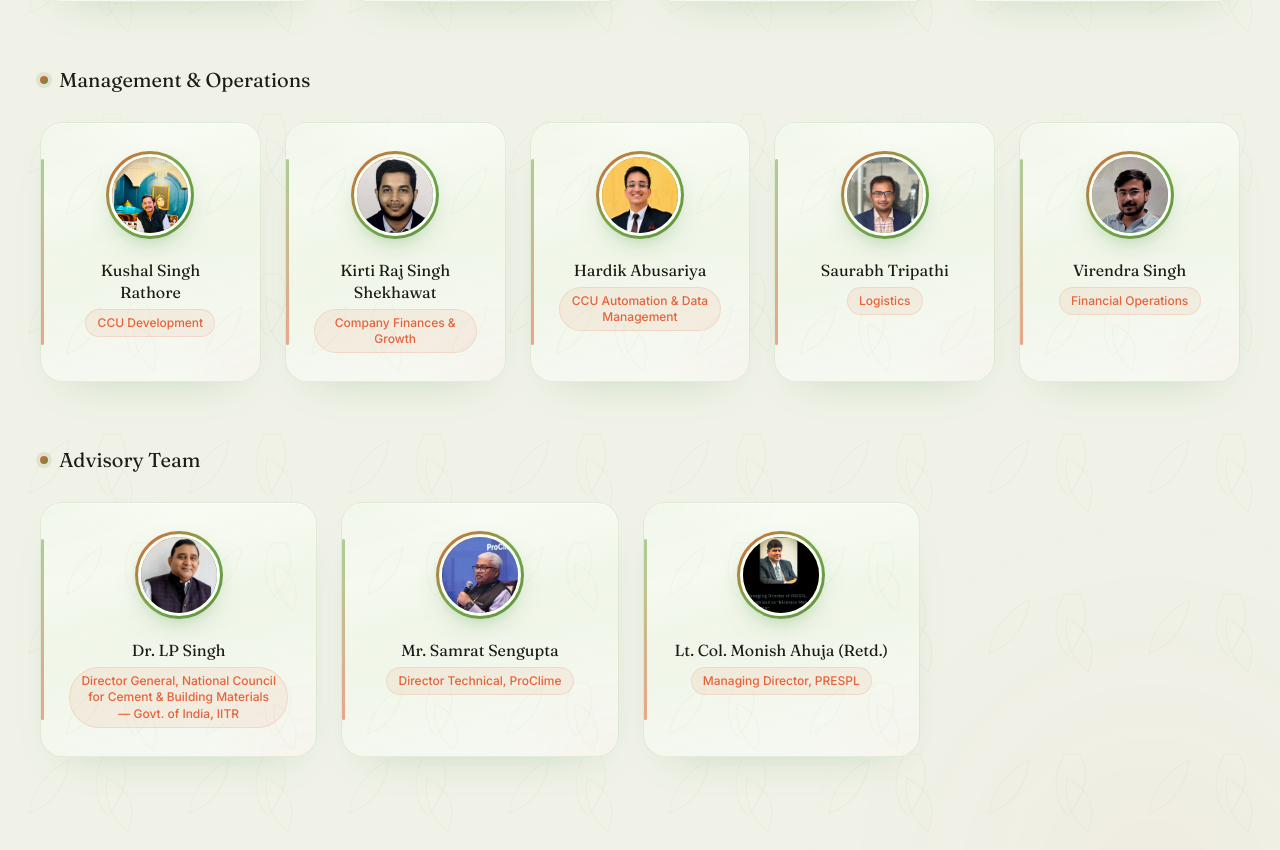
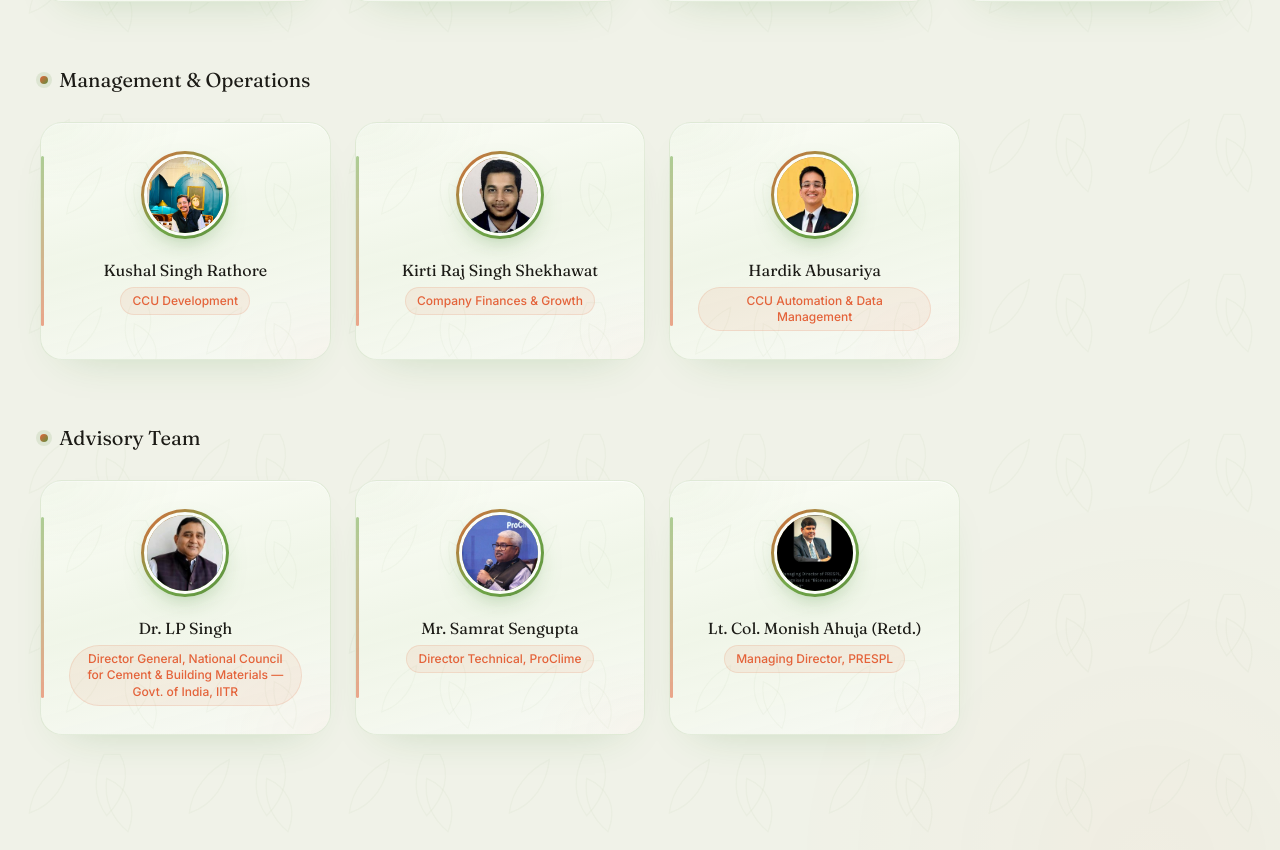
Before and after one commit to kushalrathore6376-debug/Next-Frontend, a Next.js app: page /about in a window 1280 px wide. Shown: the part 3122-3972 px from the top of the page. Built offline with nearby package versions, Linux system fonts and the light colour scheme; no server answers.

Commit message:
some ppl remove from team

```diff
--- a/components/AboutPage.jsx
+++ b/components/AboutPage.jsx
@@ -80,14 +80,7 @@ const MANAGEMENT = [
     name: "Hardik Abusariya",
     role: "CCU Automation & Data Management",
     photo: "hardik-abusariya",
-  },
-  { name: "Saurabh Tripathi", role: "Logistics", photo: "saurabh-tripathi" },
-
-  {
-    name: "Virendra Singh",
-    role: "Financial Operations",
-    photo: "virendra-singh",
-  },
+  }
 ];
 
 const ADVISORY = [
@@ -317,7 +310,7 @@ export default function AboutPage() {
           </TeamGroup>
 
           <TeamGroup title="Management & Operations">
-            <div className="grid grid-cols-1 sm:grid-cols-2 lg:grid-cols-5 gap-5 sm:gap-6">
+            <div className="grid grid-cols-1 sm:grid-cols-3 gap-5 sm:gap-6 max-w-[920px]">
               {MANAGEMENT.map((p, i) => (
                 <TeamCard key={p.name} person={p} delayClass={`d${i + 1}`} />
               ))}
@@ -325,7 +318,7 @@ export default function AboutPage() {
           </TeamGroup>
 
           <TeamGroup title="Advisory Team">
-            <div className="grid grid-cols-1 sm:grid-cols-2 lg:grid-cols-3 gap-5 sm:gap-6 max-w-[880px]">
+            <div className="grid grid-cols-1 sm:grid-cols-3 gap-5 sm:gap-6 max-w-[920px]">
               {ADVISORY.map((p, i) => (
                 <TeamCard key={p.name} person={p} delayClass={`d${i + 1}`} />
               ))}
--- a/components/TechnologyPage.jsx
+++ b/components/TechnologyPage.jsx
@@ -63,7 +63,7 @@ const ADVANTAGES = [
     n: 'Featured',
     title: 'Environmental Impact',
     body: 'Not only captures CO₂ but also reduces overall carbon footprint by producing useful materials — a net-negative climate contribution.',
-    metric: 'Net −',
+    metric: 'Net (-)ve',
     color: 'var(--orange)',
   },
   {
```
